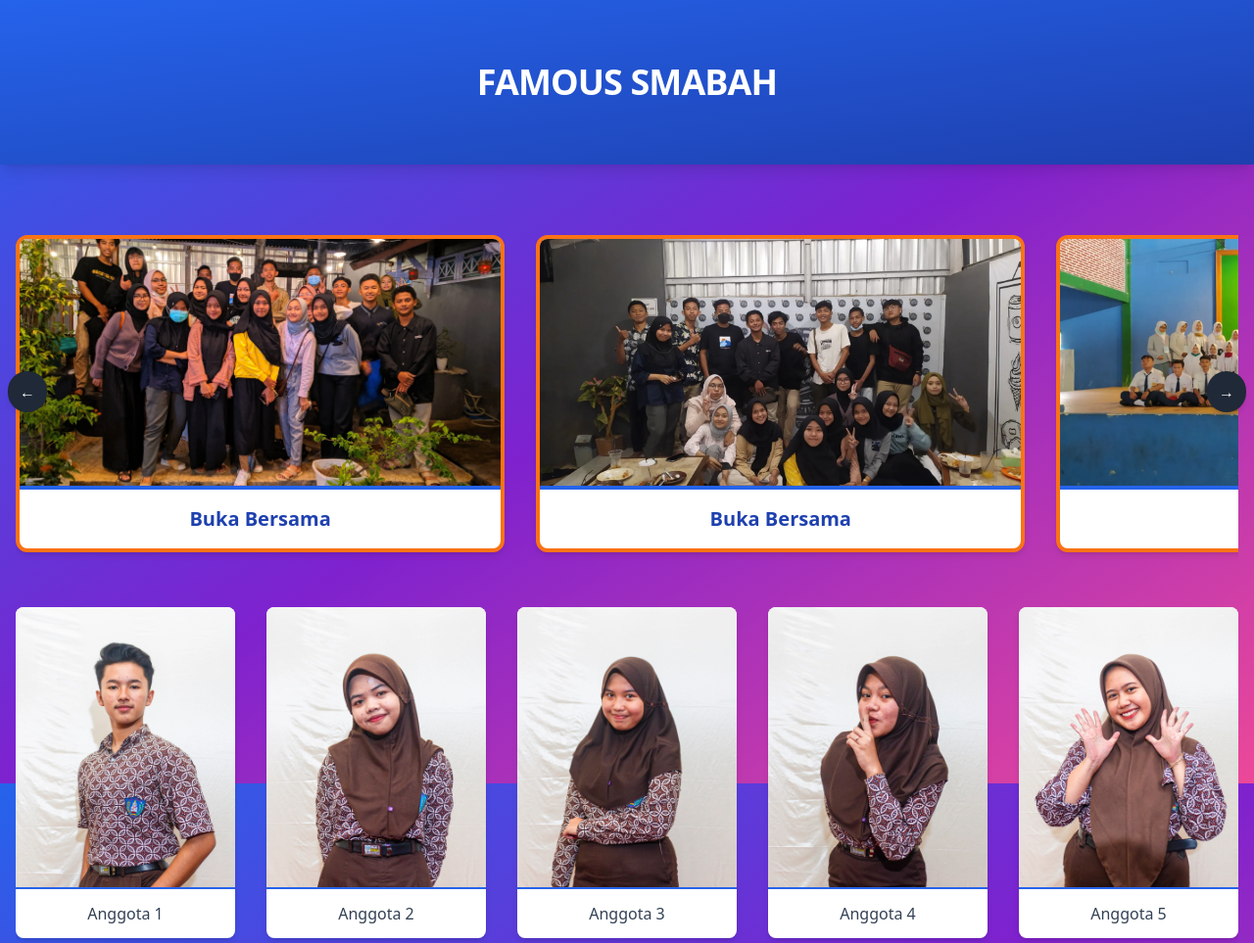
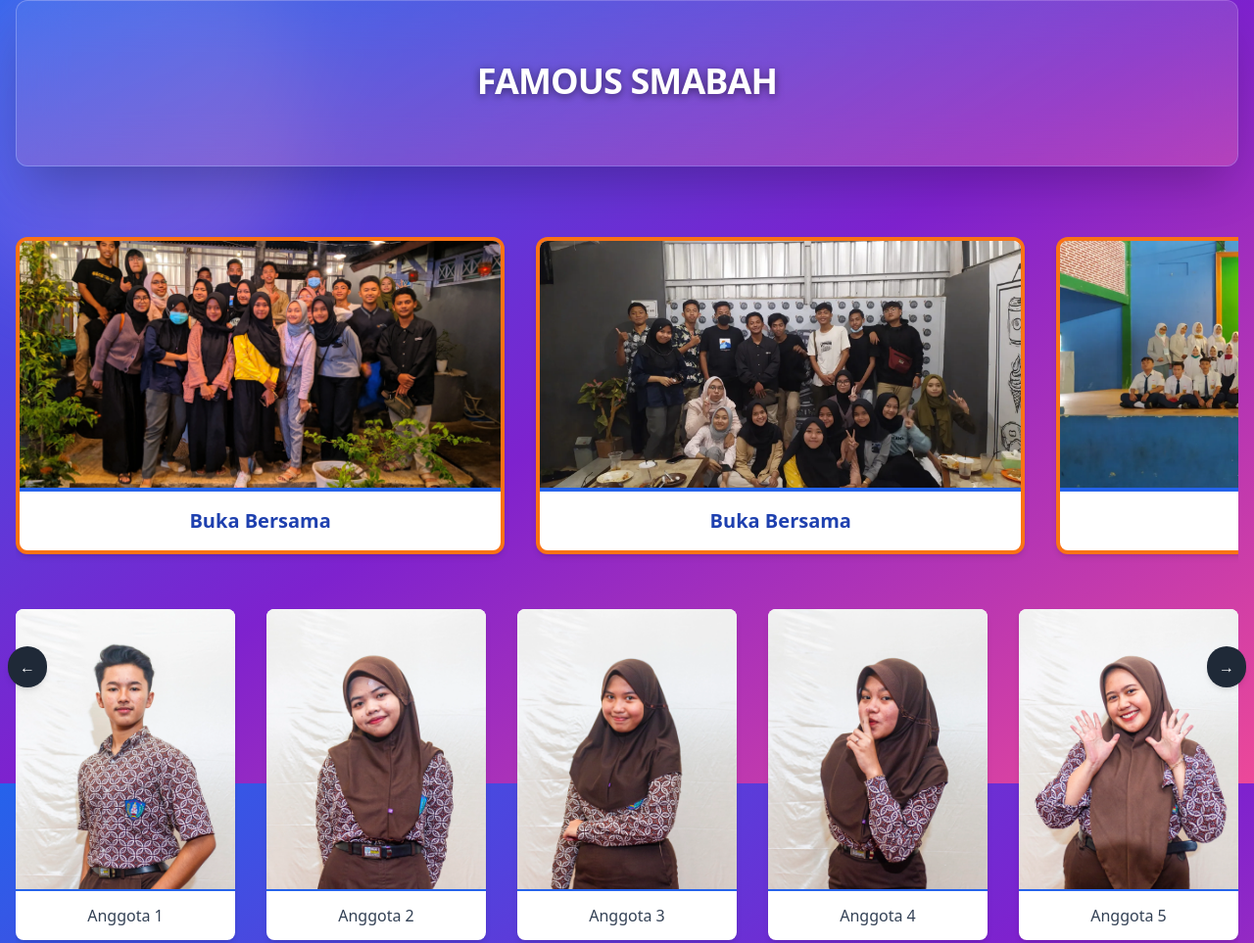
Before and after one commit to MadeltAlfa/web-profile-kelas, a website: page public/index.html in a window 1280 px wide. Shown: the top 963 px of the page at 98% size. Drawn offline with nearby package versions, Linux system fonts and the light colour scheme.

Commit message:
error issue

```diff
--- a/public/index.html
+++ b/public/index.html
@@ -7,12 +7,81 @@
     <title>Famous Profil</title>
     <script src="https://cdn.tailwindcss.com"></script>
     <link rel="stylesheet" href="https://cdnjs.cloudflare.com/ajax/libs/font-awesome/6.2.1/css/all.min.css">
+    <style>
+        @keyframes float {
+
+            0%,
+            100% {
+                transform: translate(0, 0) rotate(0deg);
+            }
+
+            25% {
+                transform: translate(10px, 10px) rotate(3deg);
+            }
+
+            50% {
+                transform: translate(-10px, 5px) rotate(-3deg);
+            }
+
+            75% {
+                transform: translate(5px, -5px) rotate(2deg);
+            }
+        }
+
+        @keyframes float-slow {
+
+            0%,
+            100% {
+                transform: translateY(0);
+            }
+
+            50% {
+                transform: translateY(-8px);
+            }
+        }
+
+        .animate-float {
+            animation: float 20s ease-in-out infinite;
+        }
+
+        .animate-float-slow {
+            animation: float-slow 6s ease-in-out infinite;
+        }
+
+        .animation-delay-2000 {
+            animation-delay: 2s;
+        }
+
+        .drop-shadow-0-2px-4px-rgba {
+            filter: drop-shadow(0 2px 4px rgba(0, 0, 0, 0.5));
+        }
+    </style>
 </head>
 
 <body class="bg-slate-50 font-sans leading-relaxed text-slate-800">
-    <div class="min-h-screen bg-gradient-to-br from-blue-600 via-purple-700 to-pink-500 bg-fixed">
-        <header class="text-center py-16 bg-gradient-to-br from-blue-600 to-blue-800 text-white shadow-lg mb-12">
-            <h1 class="text-4xl font-bold tracking-tight">FAMOUS SMABAH</h1>
+
+
+    <div
+        class="min-h-screen bg-gradient-to-br from-blue-600 via-purple-700 to-pink-500 bg-fixed relative overflow-hidden">
+        <!-- Animated Background Elements -->
+        <div class="absolute inset-0 overflow-hidden">
+            <div
+                class="absolute -top-20 -left-20 w-96 h-96 bg-gradient-to-r from-purple-400/20 to-pink-300/20 rounded-full blur-2xl animate-float">
+            </div>
+            <div
+                class="absolute -bottom-20 -right-20 w-96 h-96 bg-gradient-to-r from-blue-400/20 to-cyan-300/20 rounded-full blur-2xl animate-float animation-delay-2000">
+            </div>
+        </div>
+
+        <header
+            class="text-center py-16 backdrop-blur-xl bg-white/10 shadow-2xl mb-12 mx-4 rounded-xl border border-white/20 relative">
+            <div class="absolute inset-0 bg-gradient-to-br from-blue-600/30 to-pink-500/30 rounded-xl -z-10"></div>
+            <h1
+                class="text-4xl font-bold tracking-tight text-white drop-shadow-[0_2px_4px_rgba(0,0,0,0.5)] animate-float-slow">
+                FAMOUS SMABAH
+            </h1>
+
+
         </header>
 
         <div class="container mx-auto px-4 mt-4">
```
